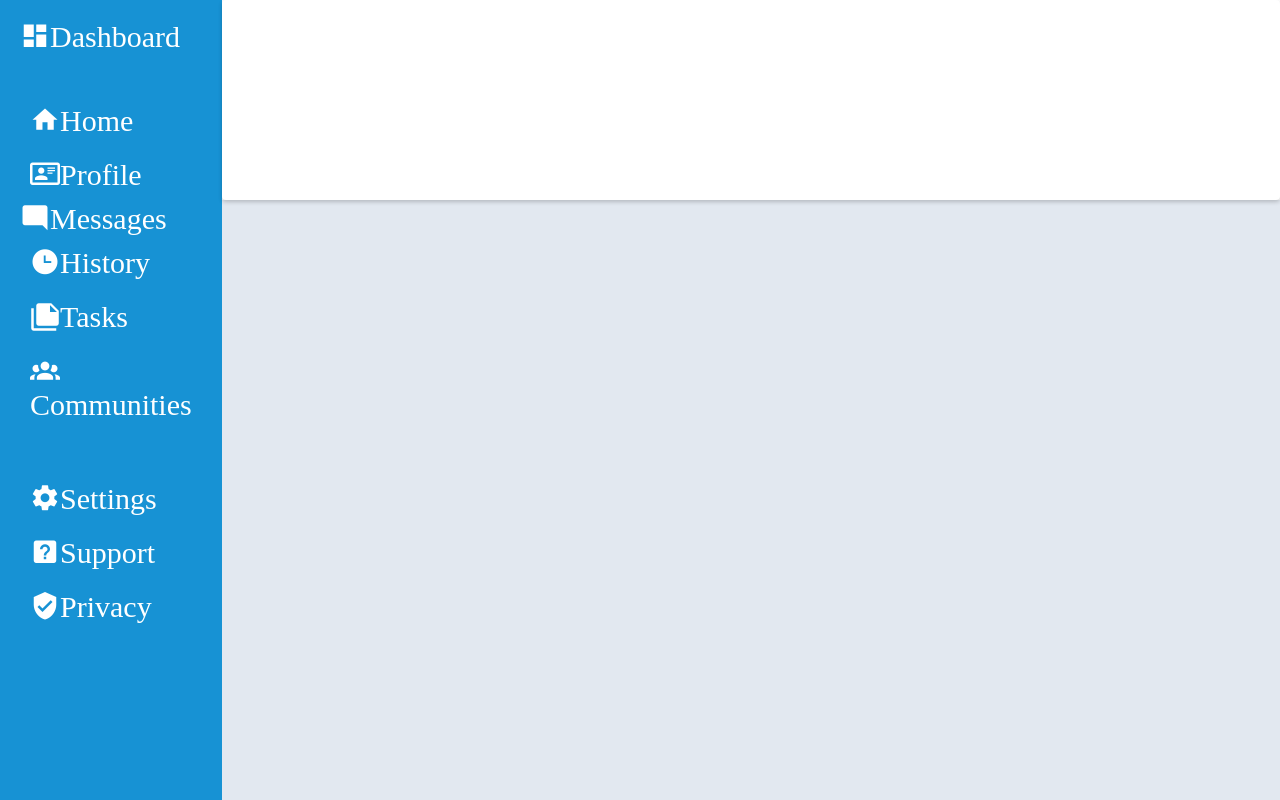
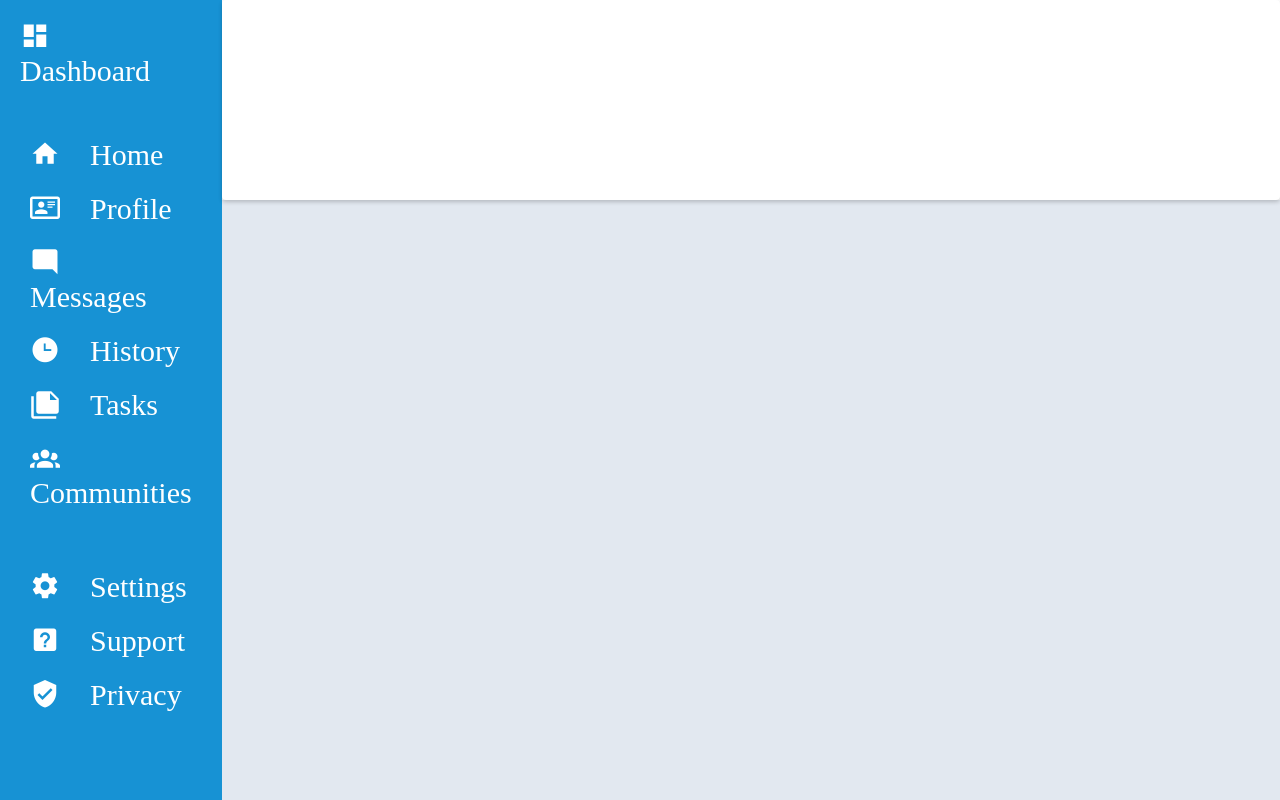
Before and after one commit to dante690dark/admin-dashboard, a plain HTML site: page index.html in a window 1280 px wide. Drawn offline with Linux system fonts and the light colour scheme.

Commit message:
gix layout in icons

```diff
--- a/index.html
+++ b/index.html
@@ -10,22 +10,22 @@
 <body>
   <main>
     <aside>
-      <div class="items-sidebar"><span class="mdi mdi-view-dashboard">Dashboard </span></div>
+      <div class="items-sidebar"><span class="mdi mdi-view-dashboard "></span>Dashboard</div>
       <div class="items-sidebar">
         <ul>
-          <li><span class="mdi mdi-home">Home</span></li>
-          <li><span class="mdi mdi-card-account-details-outline">Profile</span></li>
-          <li<span class="mdi mdi-message-reply">Messages</span></li>
-          <li><span class="mdi mdi-clock-time-three">History</span></li>
-          <li><span class="mdi mdi-note-multiple">Tasks</span></li>
-          <li><span class="mdi mdi-account-group">Communities</span></li>
+          <li><span class="mdi mdi-home"></span>Home</li>
+          <li><span class="mdi mdi-card-account-details-outline"></span>Profile</li>
+          <li><span class="mdi mdi-message-reply"></span>Messages</li>
+          <li><span class="mdi mdi-clock-time-three"></span>History</li>
+          <li><span class="mdi mdi-note-multiple"></span>Tasks</li>
+          <li><span class="mdi mdi-account-group"></span>Communities</li>
         </ul>
       </div>
       <div class="items-sidebar">
         <ul>
-          <li><span class="mdi mdi-cog">Settings</span></li>
-          <li><span class="mdi mdi-help-box">Support</span></li>
-          <li><span class="mdi mdi-shield-check">Privacy</span></li>
+          <li><span class="mdi mdi-cog"></span>Settings</li>
+          <li><span class="mdi mdi-help-box"></span>Support</li>
+          <li><span class="mdi mdi-shield-check"></span>Privacy</li>
         </ul>
       </div>
     </aside>
--- a/style.css
+++ b/style.css
@@ -42,3 +42,14 @@ article{
 li{
   padding: 10px;
 }
+span{
+  padding-right: 30px;
+}
+
+.prueba{
+ font-size: 40px;
+}
+
+.pr{
+  font-size: 50px;
+}
```
